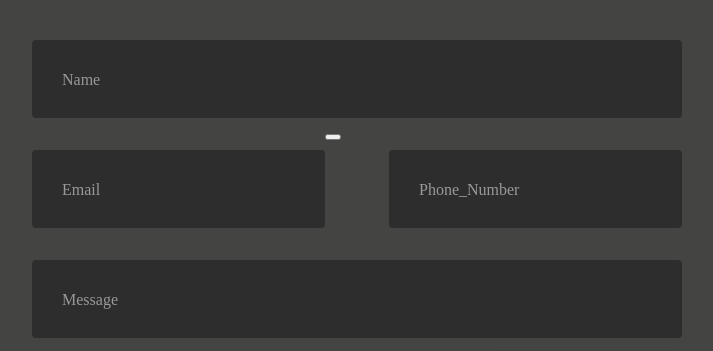
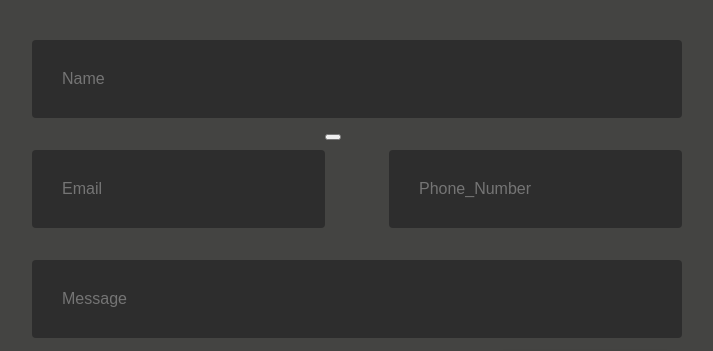
Before and after one commit to indexedakki/readhub, a plain HTML site: page html/Contact.html in a window 1280 px wide. Shown: the part 256-607 px from the top of the page, 283-996 px from the left. Drawn offline with Linux system fonts and the light colour scheme.

Commit message:
Update Contact.html

```diff
--- a/html/Contact.html
+++ b/html/Contact.html
@@ -147,31 +147,31 @@ input[type=checkbox]:checked + label {
 
 			<div class="col-xs-12">
 				<div class="styled-input wide">
-                    <label for="Name">Name</label>
+                    <label for="Name"></label>
 
-					<input type="text" id="Name" name="Name" />
+					<input type="text" id="Name" name="Name" placeholder="Name" />
 				</div>
             </div>
 
 			<div class="col-md-6 col-sm-12">
 				<div class="styled-input">
-                    <label for="Email">Email</label>
+                    <label for="Email"></label>
 
-                    <input type="text" id="Email" name="Email"/>
+                    <input type="text" id="Email" name="Email" placeholder="Email"/>
 				</div>
 			</div>
 			<div class="col-md-6 col-sm-12">
 				<div class="styled-input" style="float:right;">
-                    <label for="Phone Number">Phone_Number</label>
+                    <label for="Phone Number"></label>
 
-                    <input type="text" id="Phone Number" name="Phone_Number" />
+                    <input type="text" id="Phone Number" name="Phone_Number" placeholder="Phone_Number" />
 				</div>
 			</div>
 			<div class="col-xs-12">
 				<div class="styled-input wide">
-                    <label for="Message">Message</label>
+                    <label for="Message"></label>
 
-                    <input type="text" id="Message" name="Message" />
+                    <input type="text" id="Message" name="Message" placeholder="Message" />
 				</div>
             </div>
 			<button class="col-xs-12">
```
